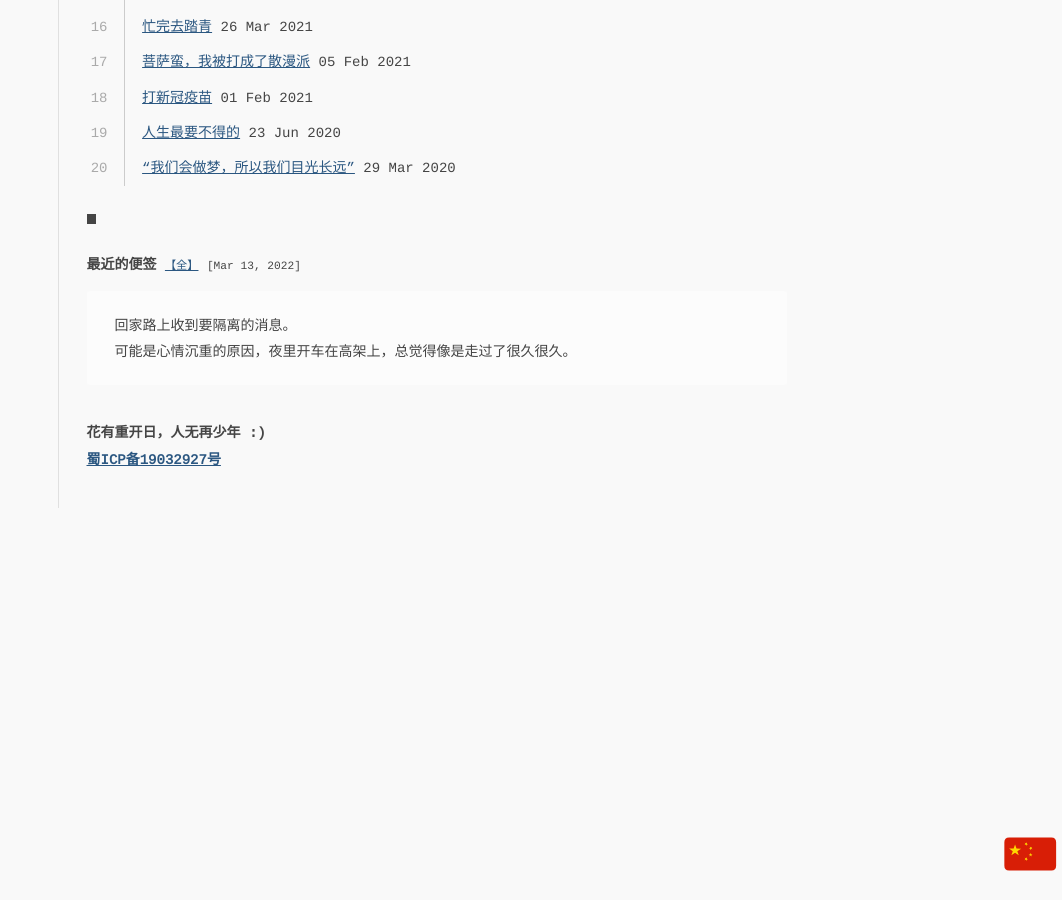
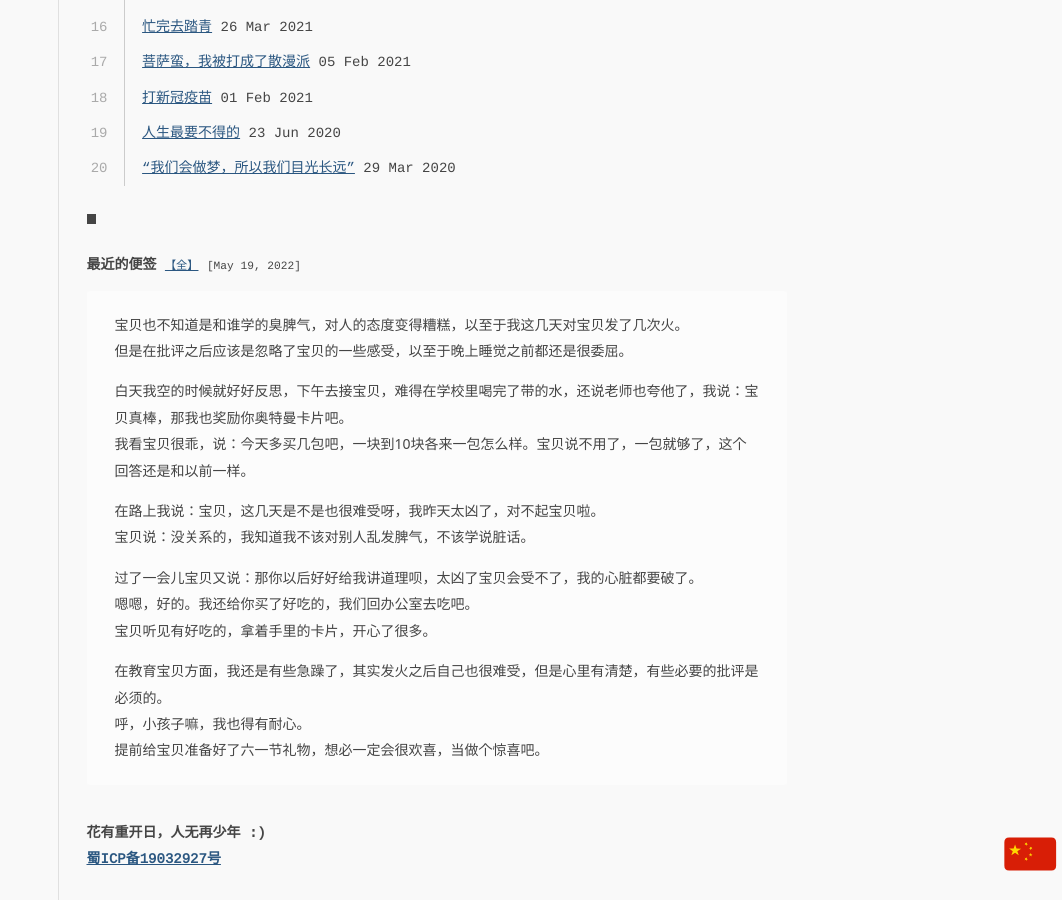
Before and after one commit to Sansuiz/sansuiz.github.io, a Jekyll site: the page built from index.html, in a window 1280 px wide and 900 px high, scrolled down 882 px. Shown: the whole window, without its empty margins (218-1280 px from the left). Built offline with Jekyll 4.4.1, drawn with Linux system fonts in a browser that asks for light colours; comment, search, counter and statistics services are not loaded.

Commit message:
Update notes.yml

```diff
--- a/_data/notes.yml
+++ b/_data/notes.yml
@@ -1,3 +1,22 @@
+- date: 2022/05/19 23:00
+  content: |
+    宝贝也不知道是和谁学的臭脾气，对人的态度变得糟糕，以至于我这几天对宝贝发了几次火。
+    但是在批评之后应该是忽略了宝贝的一些感受，以至于晚上睡觉之前都还是很委屈。
+
+    白天我空的时候就好好反思，下午去接宝贝，难得在学校里喝完了带的水，还说老师也夸他了，我说：宝贝真棒，那我也奖励你奥特曼卡片吧。
+    我看宝贝很乖，说：今天多买几包吧，一块到10块各来一包怎么样。宝贝说不用了，一包就够了，这个回答还是和以前一样。
+
+    在路上我说：宝贝，这几天是不是也很难受呀，我昨天太凶了，对不起宝贝啦。
+    宝贝说：没关系的，我知道我不该对别人乱发脾气，不该学说脏话。
+
+    过了一会儿宝贝又说：那你以后好好给我讲道理呗，太凶了宝贝会受不了，我的心脏都要破了。
+    嗯嗯，好的。我还给你买了好吃的，我们回办公室去吃吧。
+    宝贝听见有好吃的，拿着手里的卡片，开心了很多。
+
+    在教育宝贝方面，我还是有些急躁了，其实发火之后自己也很难受，但是心里有清楚，有些必要的批评是必须的。
+    呼，小孩子嘛，我也得有耐心。
+    提前给宝贝准备好了六一节礼物，想必一定会很欢喜，当做个惊喜吧。
+
 - date: 2022/03/13 23:00
   content: |
     回家路上收到要隔离的消息。
```
